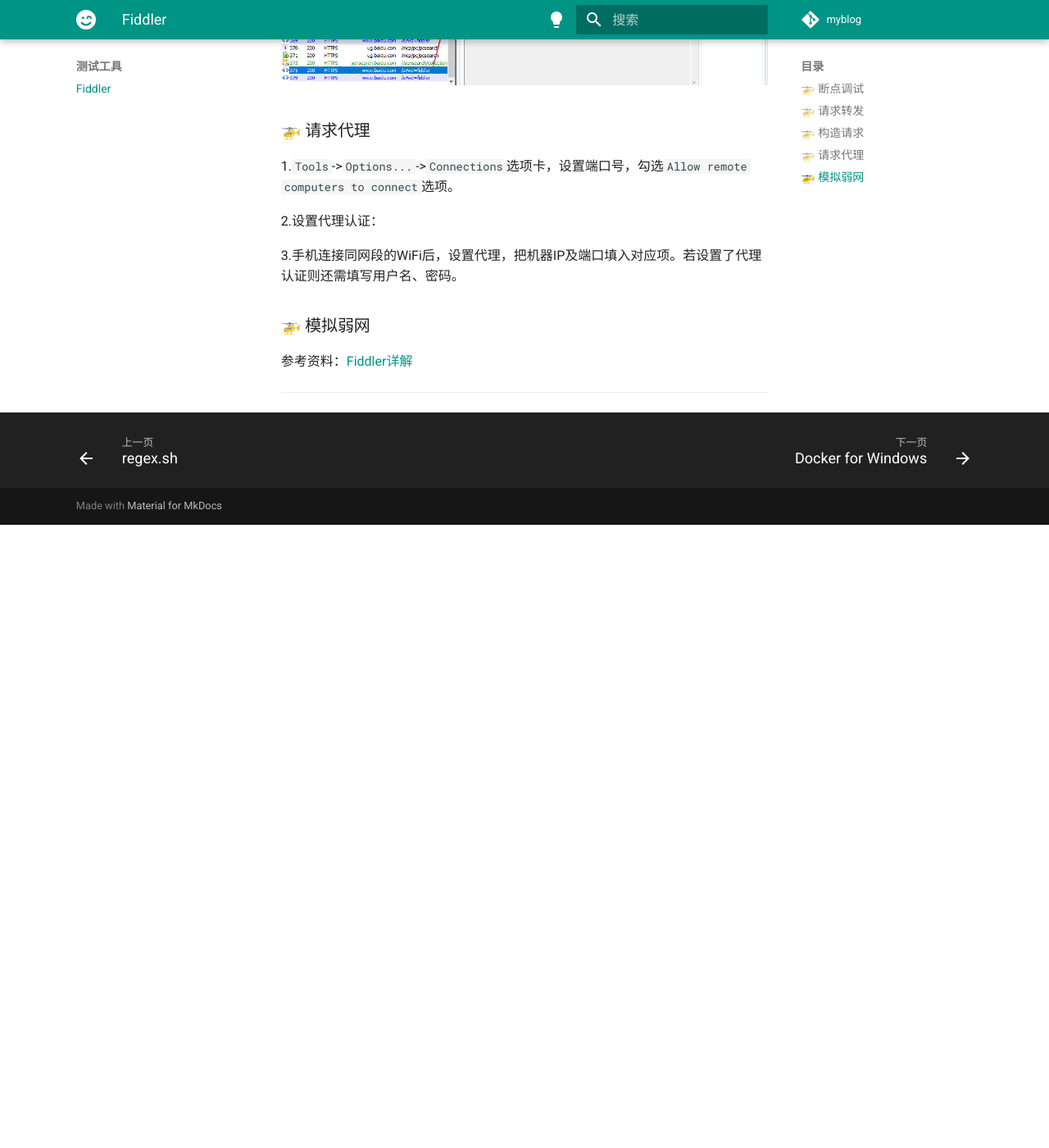
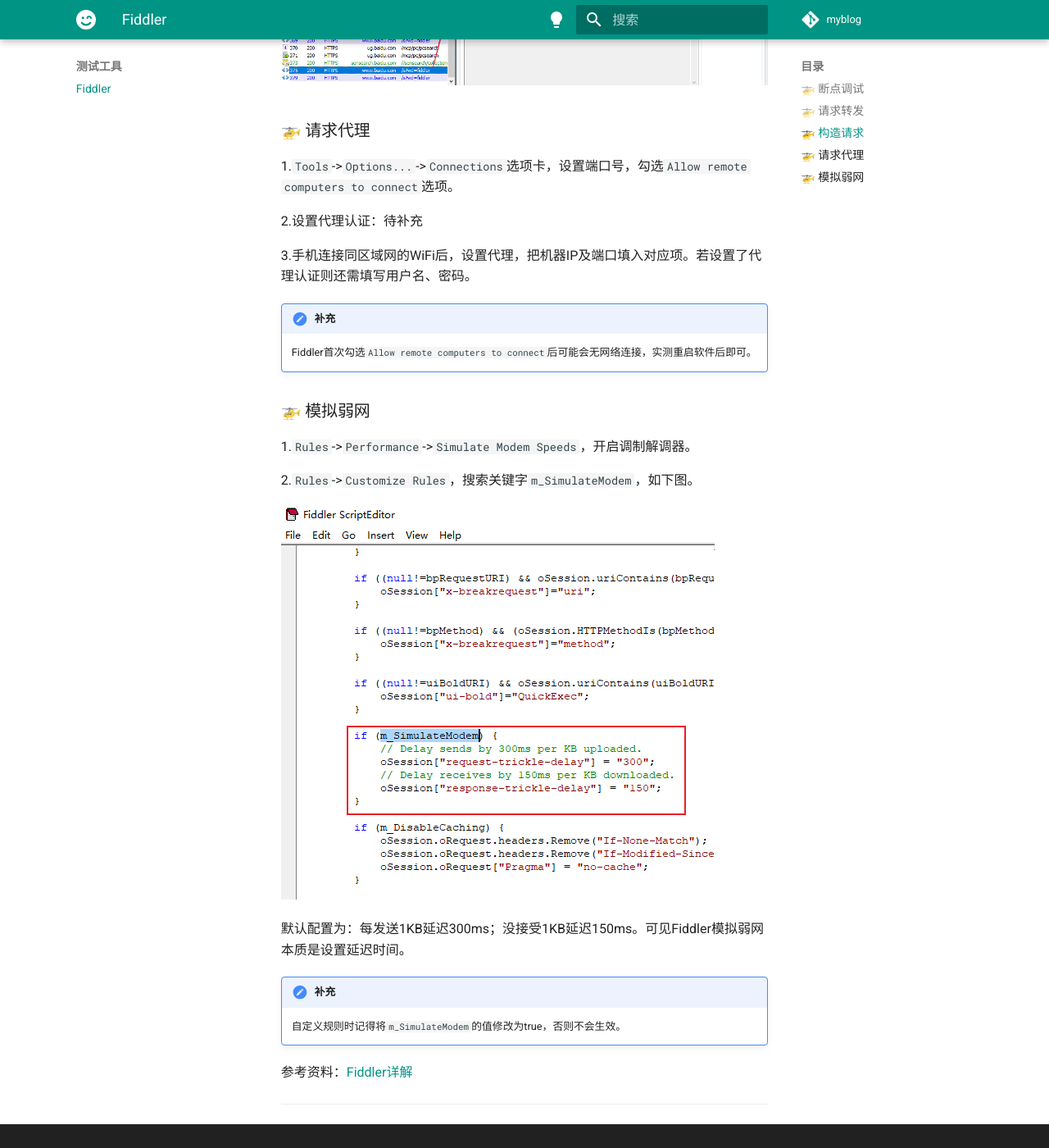
Before and after one commit to Jork-S-B/Jork-S-B.github.io, an MkDocs documentation site: the page built from docs/utils/fiddler_notes.md, in a window 1280 px wide and 1400 px high, scrolled down 2080 px. Shown: the whole window at 82% size. Built offline with MkDocs 1.6.1 and Material for MkDocs 9.7.7, drawn with Linux system fonts in a browser that asks for light colours; comment, search, counter and statistics services are not loaded; before the commit the page ends 2720 px from its top, so only the background shows below that; some of the changed text lies outside the part shown.

Commit message:
更新fiddler请求代理、模拟弱网

```diff
--- a/docs/utils/fiddler_notes.md
+++ b/docs/utils/fiddler_notes.md
@@ -26,7 +26,7 @@
 
 !!!note "补充"
 
-	若需设置延迅时间，右键点击规则-＞`Set Latency`设置时间（单位为毫秒），并勾选`enable latency`。
+	若需设置延迅时间，右键点击规则->`Set Latency`设置时间（单位为毫秒），并勾选`enable latency`。
 
 ### 🚁 构造请求
 
@@ -43,13 +43,27 @@
 
 1.`Tools`->`Options...`->`Connections`选项卡，设置端口号，勾选`Allow remote computers to connect`选项。
 
-2.设置代理认证：
+2.设置代理认证：待补充
 
-3.手机连接同网段的WiFi后，设置代理，把机器IP及端口填入对应项。若设置了代理认证则还需填写用户名、密码。
+3.手机连接同区域网的WiFi后，设置代理，把机器IP及端口填入对应项。若设置了代理认证则还需填写用户名、密码。
+
+!!!note "补充"
+
+    Fiddler首次勾选`Allow remote computers to connect`后可能会无网络连接，实测重启软件后即可。
 
 ### 🚁 模拟弱网
 
+1.`Rules`->`Performance`->`Simulate Modem Speeds`，开启调制解调器。
 
+2.`Rules`->`Customize Rules`，搜索关键字`m_SimulateModem`，如下图。
+
+![img.png](image/m_SimulateModem.png)
+
+默认配置为：每发送1KB延迟300ms；没接受1KB延迟150ms。可见Fiddler模拟弱网本质是设置延迟时间。
+
+!!!note "补充"
+
+    自定义规则时记得将`m_SimulateModem`的值修改为true，否则不会生效。
 
 参考资料：[Fiddler详解](https://www.cnblogs.com/cty136/p/11479142.html)
 
```
Also changed, not shown: docs/utils/image/m_SimulateModem.png (added).
